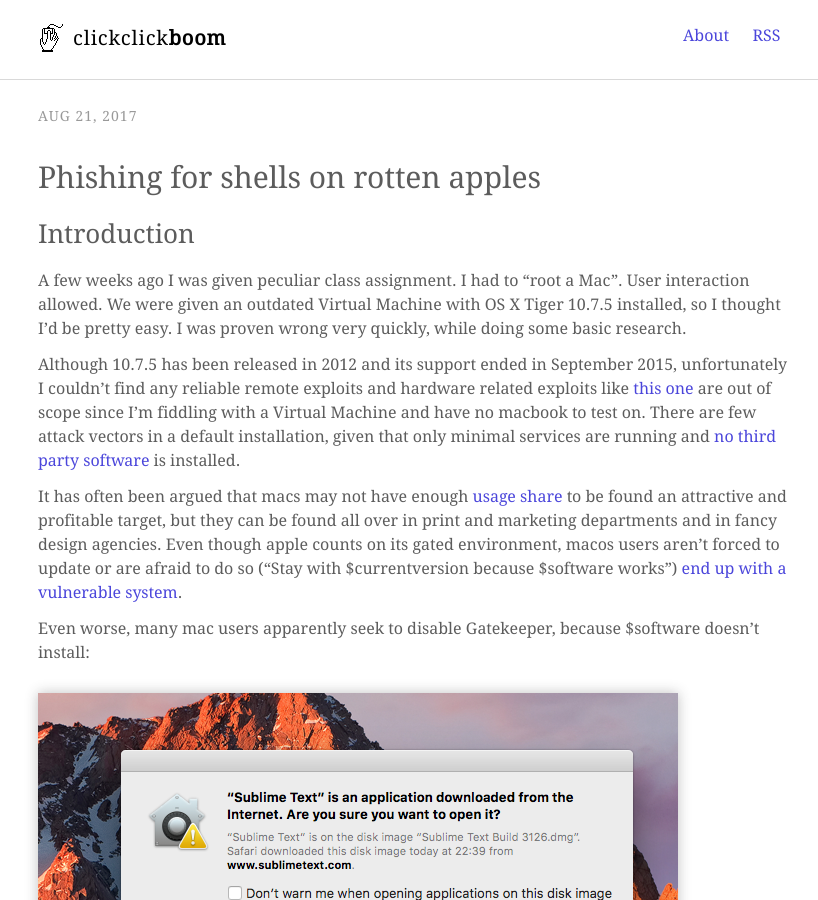
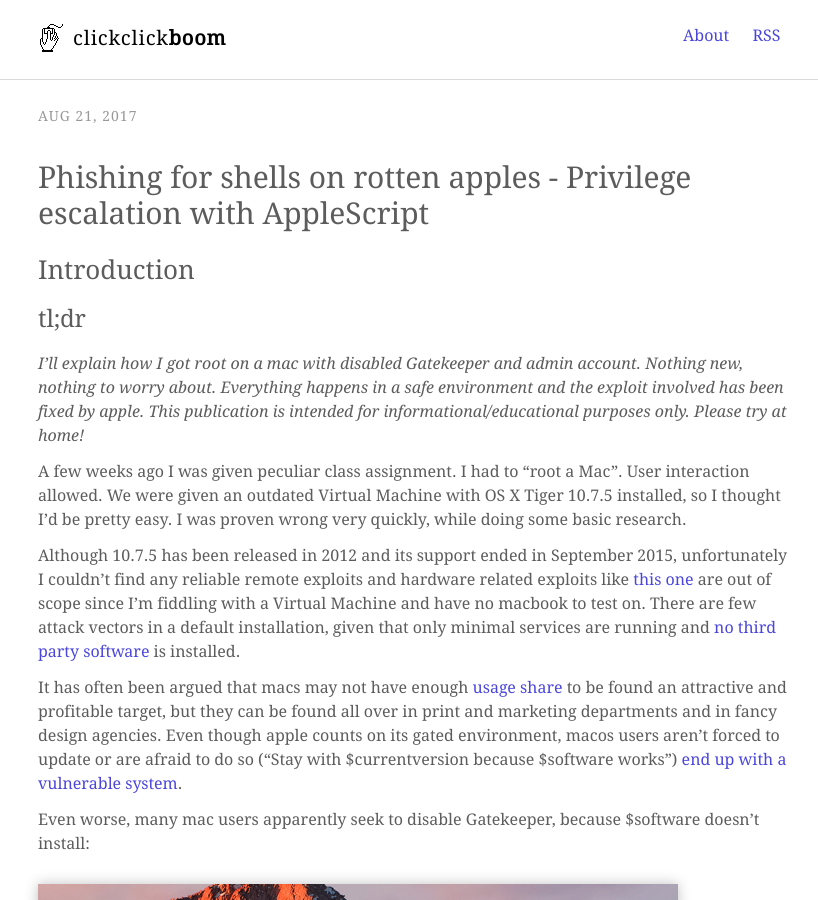
Before and after one commit to mrpnkt/mrpnkt.github.io, a Jekyll site: the page built from _posts/2017-08-22-phishing-for-shells-on-rotten-apples.md, in a window 1280 px wide and 900 px high. Shown: the whole window, without its empty margins (226-1044 px from the left). Built offline with Jekyll 4.4.1, drawn with Linux system fonts in a browser that asks for light colours.

Commit message:
Update 2017-08-22-phishing-for-shells-on-rotten-apples.md

```diff
--- a/_posts/2017-08-22-phishing-for-shells-on-rotten-apples.md
+++ b/_posts/2017-08-22-phishing-for-shells-on-rotten-apples.md
@@ -4,9 +4,12 @@ layout: post
 tags:
 - phishing
 - macos
-title: Phishing for shells on rotten apples
+title: Phishing for shells on rotten apples - Privilege escalation with AppleScript
 ---
 ## Introduction
+
+### tl;dr
+*I'll explain how I got root on a mac with disabled Gatekeeper and admin account. Nothing new, nothing to worry about. Everything happens in a safe environment and the exploit involved has been fixed by apple. This publication is intended for informational/educational purposes only. Please try at home!*
 
 A few weeks ago I was given peculiar class assignment. I had to “root a Mac”. User interaction allowed. We were given an outdated Virtual Machine with OS X Tiger 10.7.5 installed, so I thought I’d be pretty easy. I was proven wrong very quickly, while doing some basic research.
 
```
